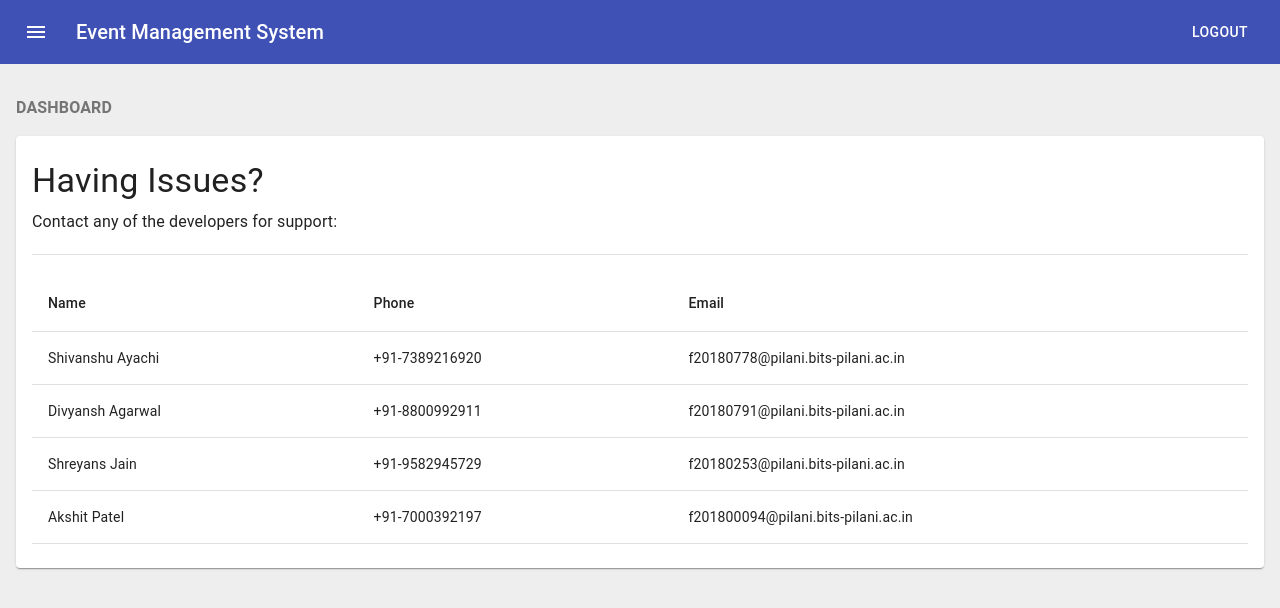
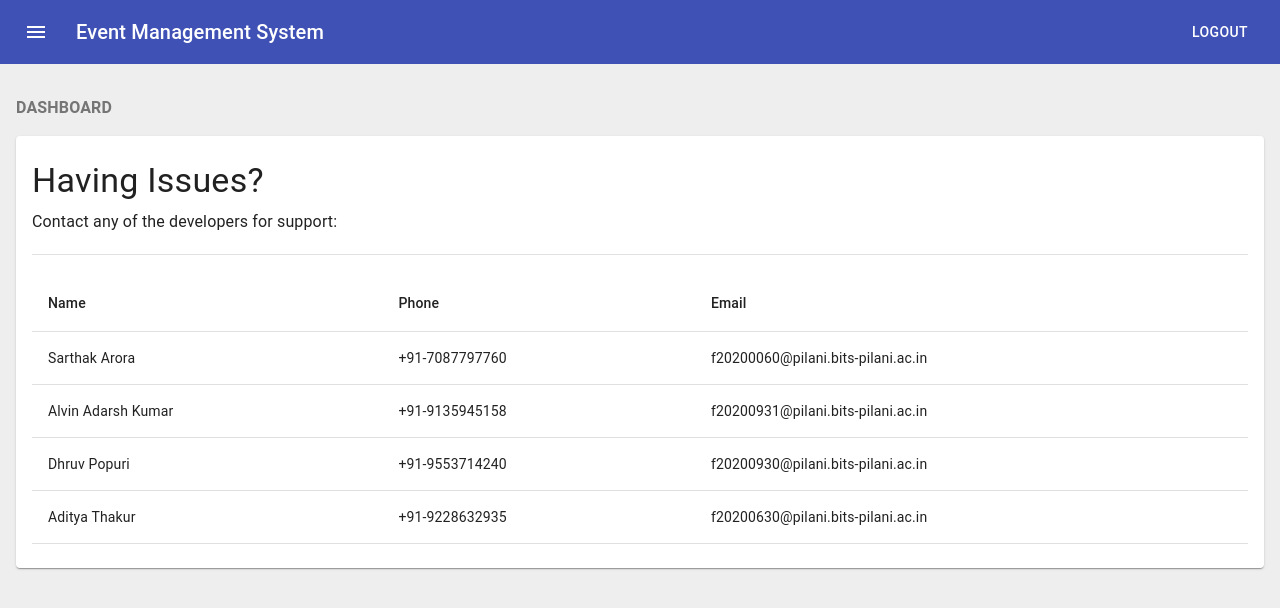
Before and after one commit to dvm-bitspilani/ems-portal, a React (Create React App) app: page /contacts in a window 1280 px wide. Shown: the top 608 px of the page. Built offline with nearby package versions, Linux system fonts and the light colour scheme.

Commit message:
change contact us details

```diff
--- a/src/components/Contacts/Contacts.js
+++ b/src/components/Contacts/Contacts.js
@@ -48,10 +48,10 @@ const createData = (name, phone, email) => {
 };
 
 const rows = [
-  createData("Shivanshu Ayachi", "+91-7389216920", "f20180778@pilani.bits-pilani.ac.in"),
-  createData("Divyansh Agarwal", "+91-8800992911", "f20180791@pilani.bits-pilani.ac.in"),
-  createData("Shreyans Jain", "+91-9582945729", "f20180253@pilani.bits-pilani.ac.in"),
-  createData("Akshit Patel", "+91-7000392197", "f201800094@pilani.bits-pilani.ac.in")
+  createData("Sarthak Arora", "+91-7087797760", "f20200060@pilani.bits-pilani.ac.in"),
+  createData("Alvin Adarsh Kumar", "+91-9135945158", "f20200931@pilani.bits-pilani.ac.in"),
+  createData("Dhruv Popuri", "+91-9553714240", "f20200930@pilani.bits-pilani.ac.in"),
+  createData("Aditya Thakur", "+91-9228632935", "f20200630@pilani.bits-pilani.ac.in")
 ];
 
 const Contacts = props => {
```
